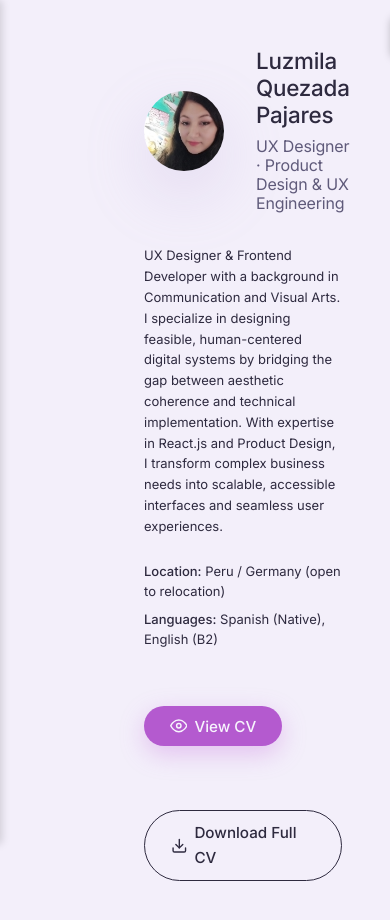
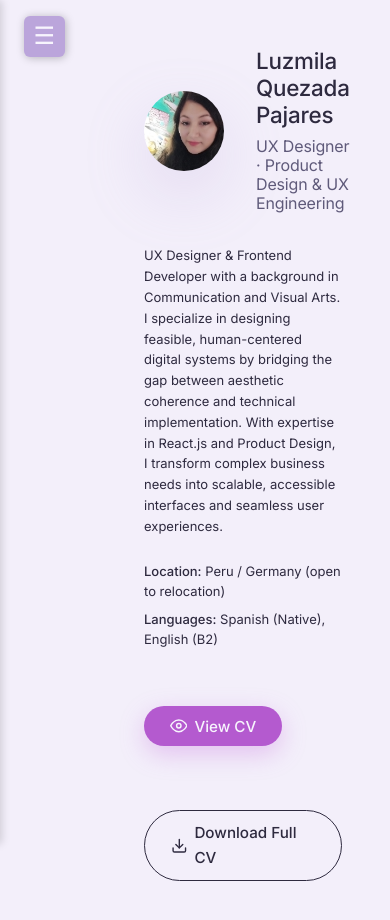
Before and after one commit to radiocat-fanzine/portafolio_lu_qp, a React (Vite) app: page / in a window 390 px wide. Shown: the top 920 px of the page. Built offline with nearby package versions, Linux system fonts and the light colour scheme.

Commit message:
sidebar modal css

```diff
--- a/src/components/Portfolio/portfolio.css
+++ b/src/components/Portfolio/portfolio.css
@@ -147,7 +147,7 @@
     justify-content: center;
     align-items: flex-start;
     padding: 2rem;
-    z-index: 2000;
+    z-index: 2500 !important;
     overflow-y: auto;
     scrollbar-width: none; /* Firefox */
     -ms-overflow-style: none; /* IE y Edge */
--- a/src/styles/components/sidebar.css
+++ b/src/styles/components/sidebar.css
@@ -139,30 +139,29 @@
         position: fixed;
         left: 0;
         top: 0;
+        width: 280px;
+        height: 100vh;
         transform: translateX(-100%);
-        transition: transform 0.35s cubic-bezier(0.4, 0, 0.2, 1);
-        z-index: 2000;
-        background-color: var(--color-bg-main);
+        transition: transform 0.4s cubic-bezier(0.4, 0, 0.2, 1);
+        z-index: 1800;
+        background-color: var(--color-bg-soft);
+        overflow-y: auto;
     }
 
     .sidebar.open {
         transform: translateX(0);
-        box-shadow: 2px 0 12px rgba(0,0,0,0.25);
     }
 
     .sidebar-hamburger {
         display: block !important;
         position: fixed !important;
         top: 1rem;
-        left: 1.5rem !important;
-        right: auto !important;
-        width: auto !important;
-        z-index: 3000;
+        left: 1.5rem;
+        z-index: 1900;
 
-        transform: translateX(100vw) translateX(-1.5rem) !important;
-        /* Si lo anterior no lo centra, usa simplemente: */
-        /* margin-left: 100%; */
+        transition: all 0.4s ease;
 
+        /* Estilos del botón */
         cursor: pointer;
         font-size: 1.5rem;
         color: var(--color-text-inverted);
@@ -171,7 +170,6 @@
         border-radius: 6px;
         padding: 0.4rem 0.6rem;
         box-shadow: 1px 1px 8px rgba(0,0,0,0.25);
-        transition: background-color 0.3s ease, opacity 0.3s ease;
     }
 
     /* Ocultar contenido si no está abierto */
@@ -188,13 +186,9 @@
 
     /* Estilo del botón cuando el sidebar está abierto */
     .sidebar.open .sidebar-hamburger {
-        position: absolute !important;
-        top: 1.5rem;
-        left: auto !important;
-        right: 1rem !important;
-        transform: none !important;
-        background-color: transparent !important;
-        box-shadow: none !important;
+        left: 230px !important;
+        background-color: transparent;
+        box-shadow: none;
     }
 }
 
```
